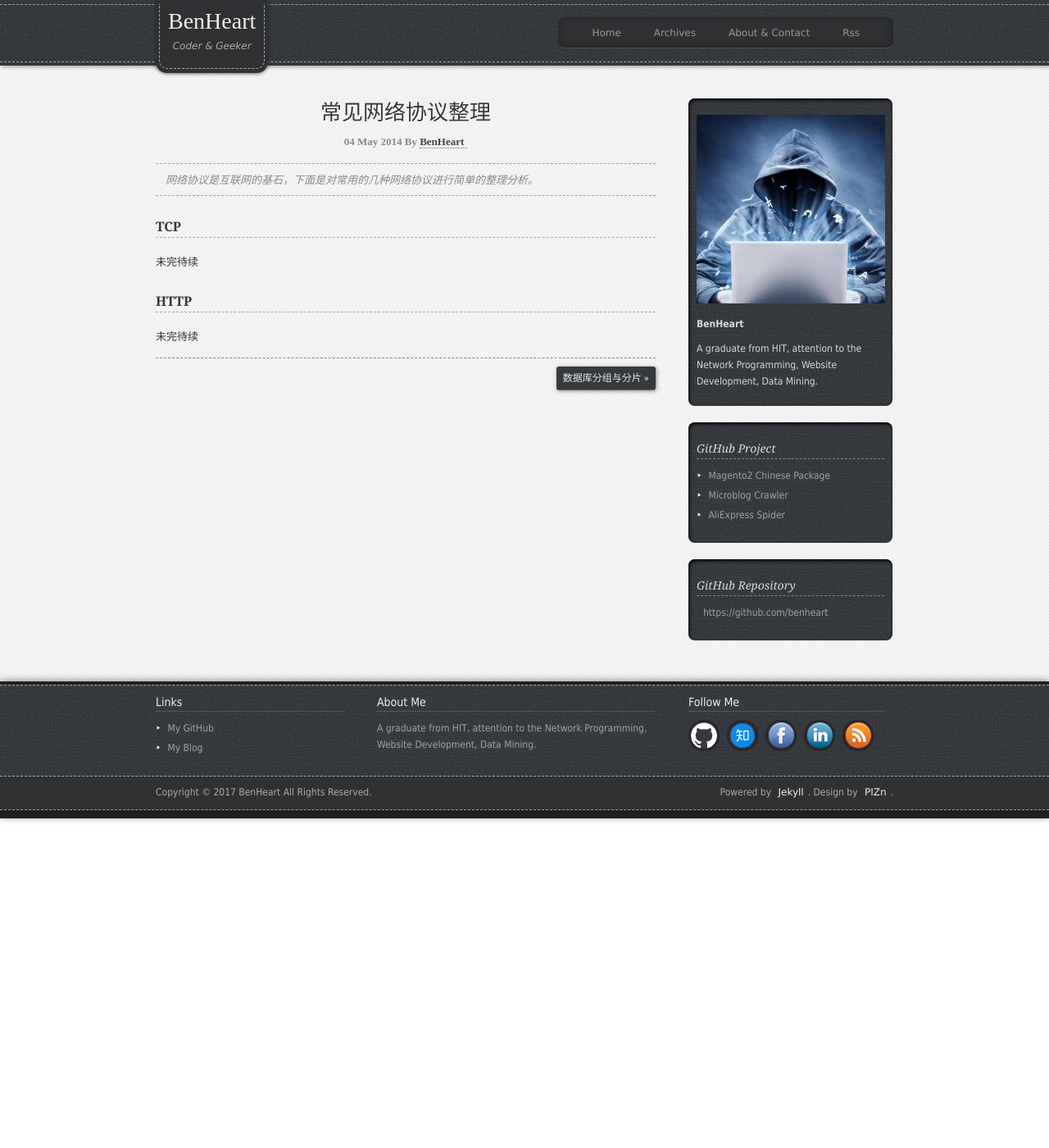
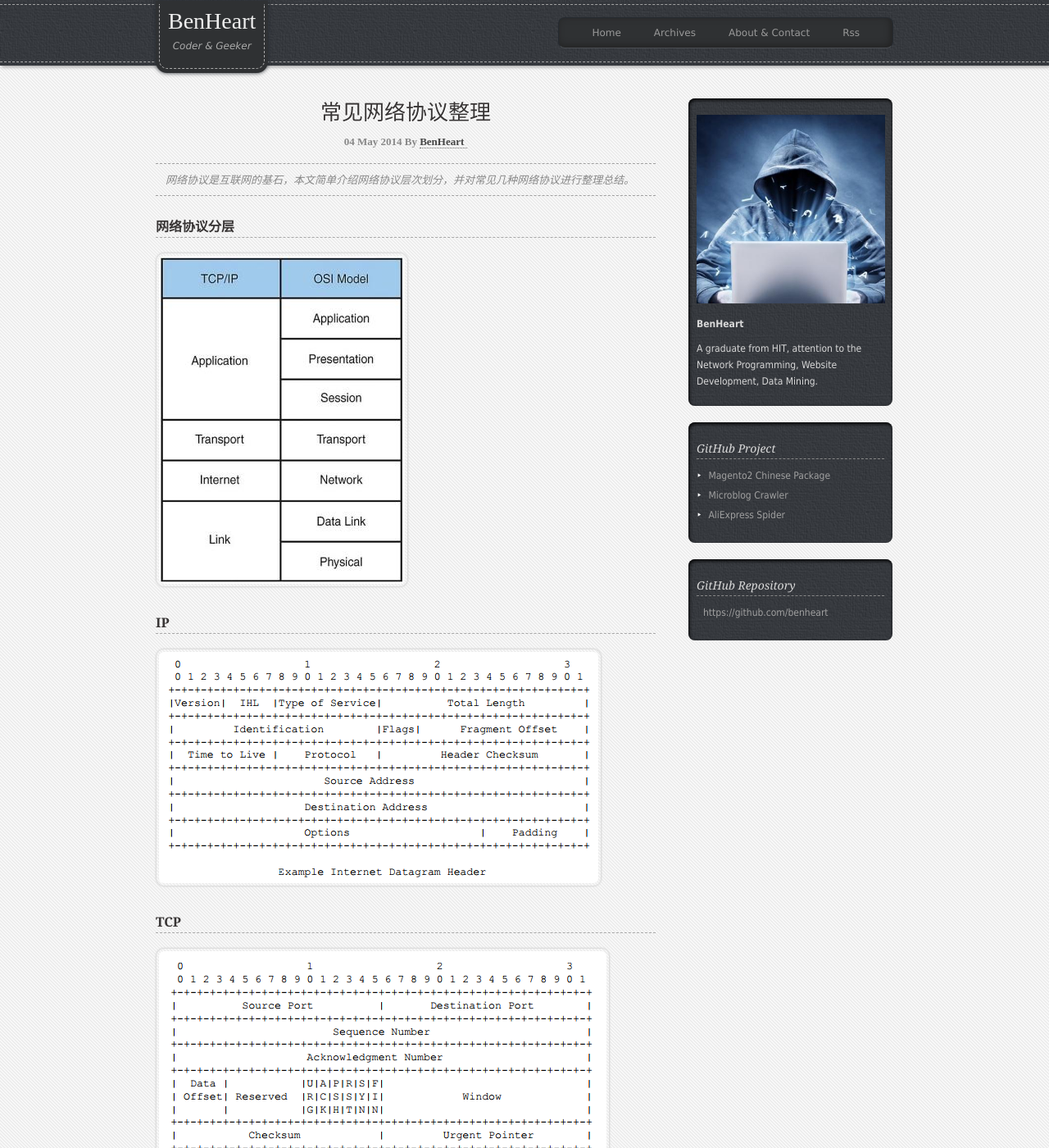
Before and after one commit to benheart/benheart.github.io, a Jekyll site: the page built from _posts/2014-05-04-network-protocol.md, in a window 1280 px wide and 1400 px high. Shown: the whole window at 82% size. Built offline with Jekyll 4.4.1, drawn with Linux system fonts in a browser that asks for light colours; some of the changed text lies outside the part shown.

Commit message:
Move some posts to drafts and modify some posts.

```diff
--- a/_posts/2014-05-04-network-protocol.md
+++ b/_posts/2014-05-04-network-protocol.md
@@ -1,12 +1,19 @@
 ---
 layout: post
 title: 常见网络协议整理
-description: 网络协议是互联网的基石，下面是对常用的几种网络协议进行简单的整理分析。
-key: TCP, HTTP
+description: 网络协议是互联网的基石，本文简单介绍网络协议层次划分，并对常见几种网络协议进行整理总结。
+key: IP, TCP, network-protocol
 ---
 
+### 网络协议分层
+![network-layers](/images/network-protocol/network-layers.jpg)
+
+### IP
+![TP-header-format](/images/network-protocol/ip.png)
+
 ### TCP
-未完待续
+![TCP-header-format](/images/network-protocol/tcp.png)
 
-### HTTP
-未完待续
+### 参考链接
+- IP RFC: [https://tools.ietf.org/pdf/rfc791.pdf](https://tools.ietf.org/pdf/rfc791.pdf){:target="_blank"}
+- TCP RFC: [https://tools.ietf.org/pdf/rfc793.pdf](https://tools.ietf.org/pdf/rfc793.pdf){:target="_blank"}
```
Also changed, not shown: _posts/2015-07-20-database-sharding.md (+1 -1 lines), _posts/2017-01-09-magento2-build.md (+1 -1 lines), _posts/2017-05-03-magento2-chinese-package.md (+1 -1 lines), _posts/2017-06-21-bing-gallery-crawler.md (+1 -1 lines), _drafts/2015-12-17-pattern-recognition.md (renamed from _posts/2015-12-17-pattern-recognition.md), _drafts/2016-04-10-python-crawler-base.md (renamed from _posts/2016-04-10-python-crawler-base.md), _drafts/2016-05-26-graph-traversal.md (renamed from _posts/2016-05-26-graph-traversal.md), _drafts/2016-06-12-multithreading-process.md (renamed from _posts/2016-06-12-multithreading-process.md), _drafts/2016-08-01-spring-framework-learning.md (renamed from _posts/2016-08-01-spring-framework-learning.md), _drafts/2016-09-26-design-pattern.md (renamed from _posts/2016-09-26-design-pattern.md), _drafts/2016-10-04-elasticsearch-learning.md (renamed from _posts/2016-10-04-elasticsearch-learning.md), _drafts/2016-12-13-spring-oauth-2.0.md (renamed from _posts/2016-12-13-spring-oauth-2.0.md), _drafts/2017-03-16-magento2-module-development.md (renamed from _posts/2017-03-16-magento2-module-development.md), _drafts/2017-06-03-black-cube-guide.md (renamed from _posts/2017-06-03-black-cube-guide.md), 3 more files.
